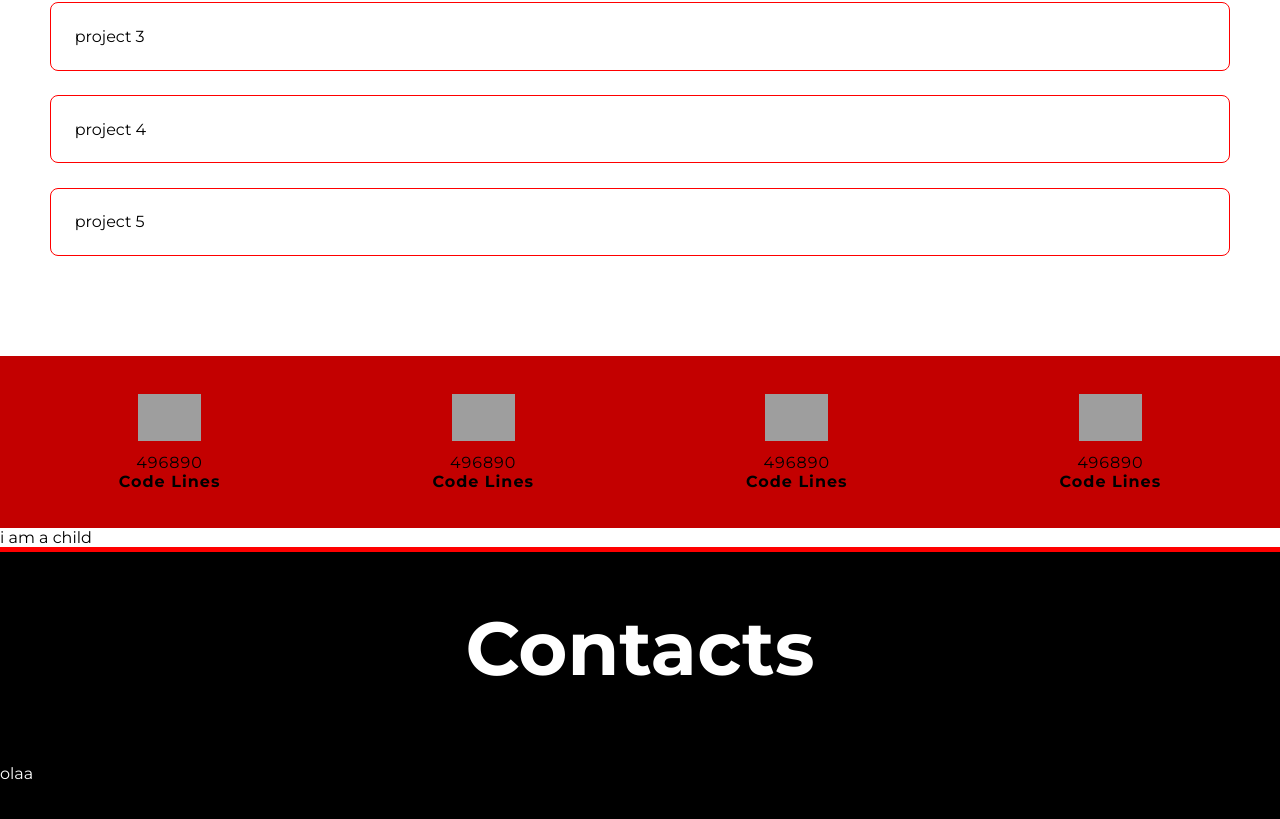
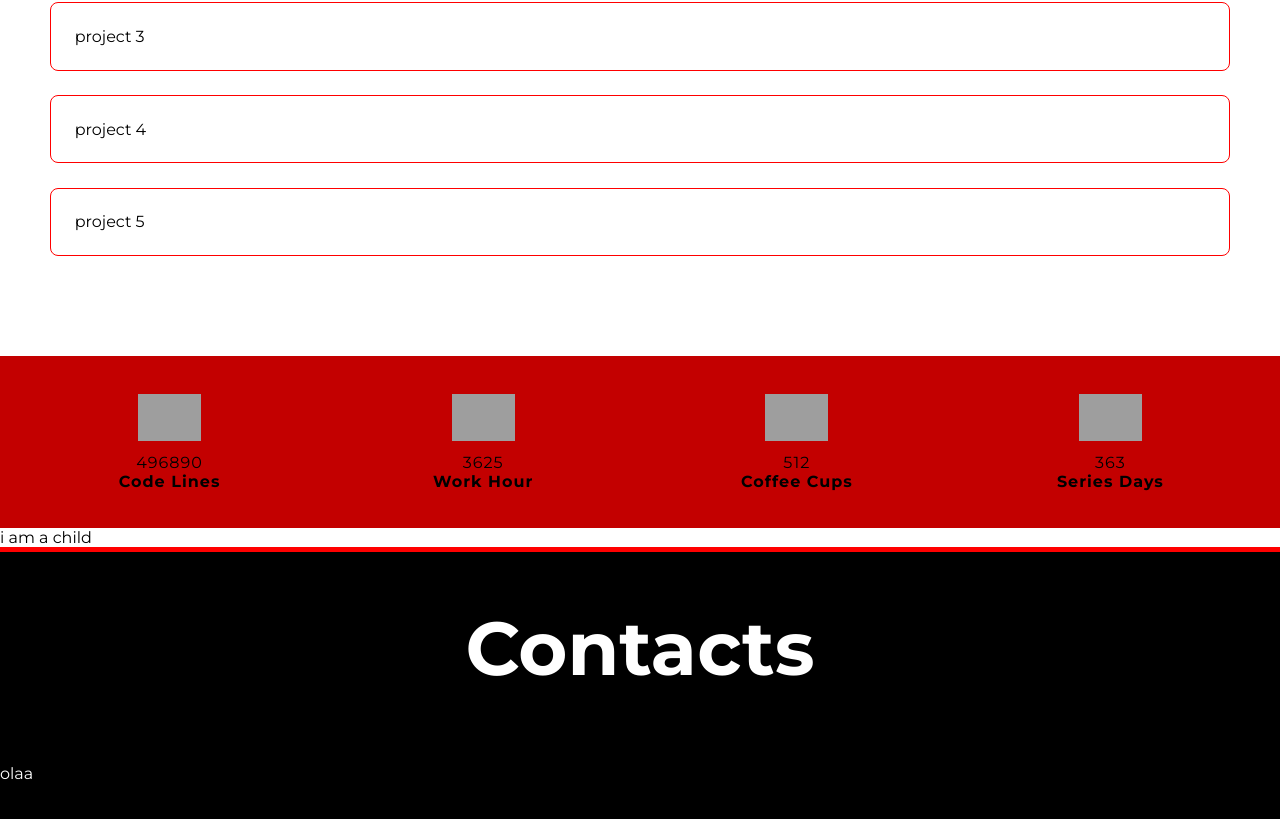
Before and after one commit to MitsukiS16/MitsukiS16.github.io, a React (Create React App) app: page / in a window 1280 px wide. Shown: the part 1877-2696 px from the top of the page. Built offline with nearby package versions, Linux system fonts and the light colour scheme; grey boxes are pictures that could not be loaded.

Commit message:
change bar count repetive code to function

```diff
--- a/src/App.js
+++ b/src/App.js
@@ -1,7 +1,7 @@
 import Header from "./components/Header/Header";
 import AboutMe from "./components/AboutMe/AboutMe";
 import Portfolio from "./components/Portfolio/Portfolio";
-import CountStuff from "./components/CountStuff/CountStuff";
+import BarCount from "./components/BarCount/BarCount";
 import MyLife from "./components/MyLife/MyLife";
 import Footer from "./components/Footer/Footer";
 
@@ -11,7 +11,7 @@ function App() {
       <Header />
       <AboutMe />
       <Portfolio />
-      <CountStuff />
+      <BarCount />
       <MyLife cooltext="ola">
         <p>i am a child</p>
       </MyLife>
--- /dev/null
+++ b/src/components/BarCount/BarCount.jsx
@@ -0,0 +1,45 @@
+import React from "react";
+
+import "./BarCount.css";
+
+const BarCount = () => {
+  const counts = [
+    {
+      img: "https://cdn-icons-png.flaticon.com/512/6528/6528597.png",
+      count: 496890,
+      title: "Code Lines",
+    },
+    {
+      img: "https://cdn-icons-png.flaticon.com/512/109/109613.png",
+      count: 3625,
+      title: "Work Hour",
+    },
+    {
+      img: "https://cdn-icons-png.flaticon.com/512/3127/3127336.png",
+      count: 512,
+      title: "Coffee Cups",
+    },
+    {
+      img: "https://cdn-icons-png.flaticon.com/512/2790/2790961.png",
+      count: 363,
+      title: "Series Days",
+    },
+  ];
+
+  return (
+    <div class="main-count-stuff">
+      {counts.map((item) => (
+        <div class="count-stuff">
+          <img src={item.img}></img>
+          <p>
+            {item.count}
+            <br />
+            <span>{item.title}</span>
+          </p>
+        </div>
+      ))}
+    </div>
+  );
+};
+
+export default BarCount;
--- a/src/components/CountStuff/CountStuff.jsx
+++ /dev/null
@@ -1,70 +0,0 @@
-import React from "react";
-
-import "./Countstuff.css";
-
-const CountStuff = () => {
-  const counts = [
-    {
-      img: "https://cdn-icons-png.flaticon.com/512/6528/6528597.png",
-      count: 496890,
-      title: "Code Lines",
-    },
-    {
-      img: "https://cdn-icons-png.flaticon.com/512/6528/6528597.png",
-      count: 496890,
-      title: "Code Lines",
-    },
-    {
-      img: "https://cdn-icons-png.flaticon.com/512/6528/6528597.png",
-      count: 496890,
-      title: "Code Lines",
-    },
-    {
-      img: "https://cdn-icons-png.flaticon.com/512/6528/6528597.png",
-      count: 496890,
-      title: "Code Lines",
-    },
-  ];
-
-  return (
-    <div class="main-count-stuff">
-      {counts.map((item) => (
-        <div class="count-stuff">
-          <img src={item.img}></img>
-          <p>
-            {item.count}
-            <br />
-            <span>{item.title}</span>
-          </p>
-        </div>
-      ))}
-
-      {/* <div class="count-stuff">
-        <img src="https://cdn-icons-png.flaticon.com/512/109/109613.png"></img>
-        <p>
-          3625
-          <br />
-          <span>Work Hours</span>
-        </p>
-      </div>
-      <div class="count-stuff">
-        <img src="https://cdn-icons-png.flaticon.com/512/3127/3127336.png"></img>
-        <p>
-          510
-          <br />
-          <span>Coffee Cups</span>
-        </p>
-      </div>
-      <div class="count-stuff">
-        <img src="https://cdn-icons-png.flaticon.com/512/2790/2790961.png"></img>
-        <p>
-          363
-          <br />
-          <span>Series Days</span>
-        </p>
-      </div> */}
-    </div>
-  );
-};
-
-export default CountStuff;
```
Also changed, not shown: src/components/BarCount/BarCount.css (renamed from src/components/CountStuff/Countstuff.css).
